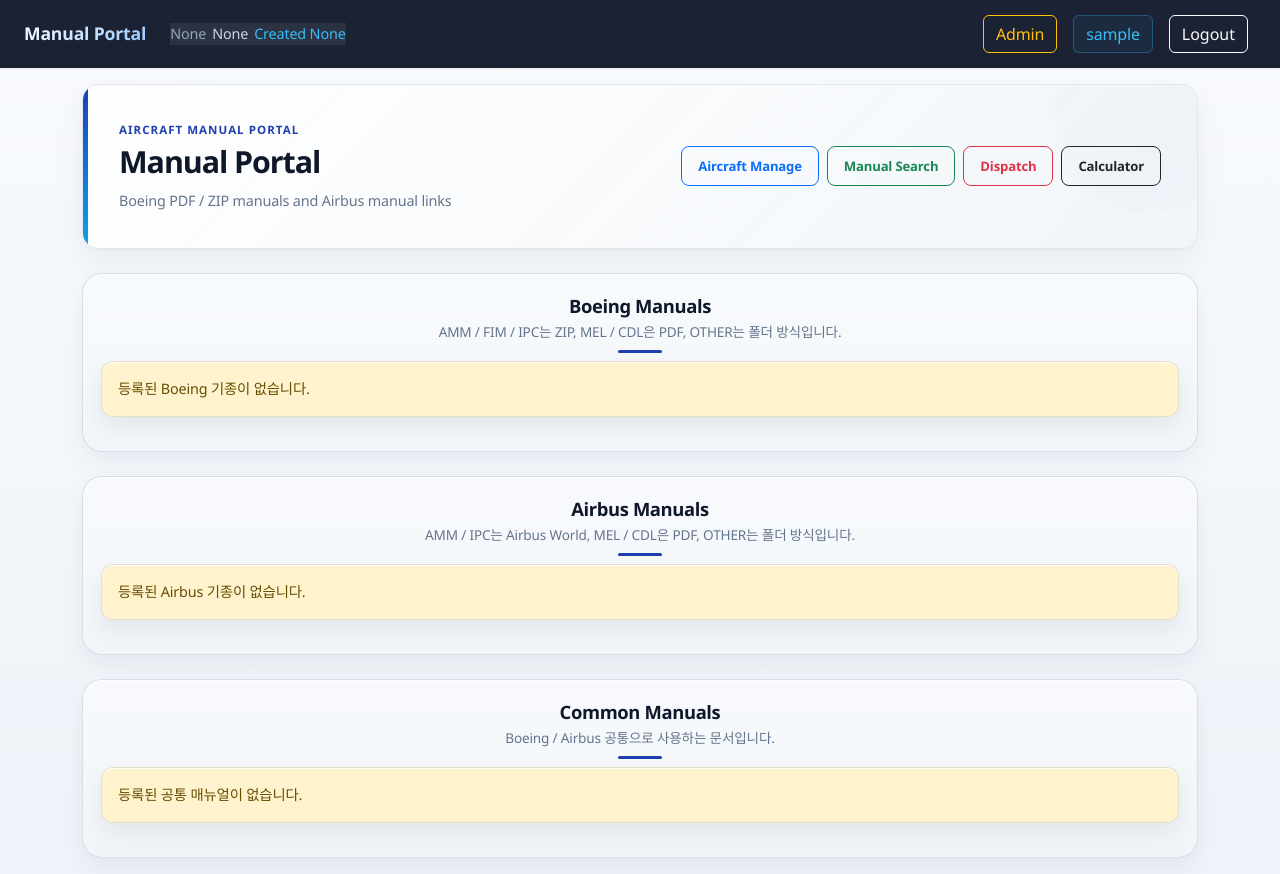
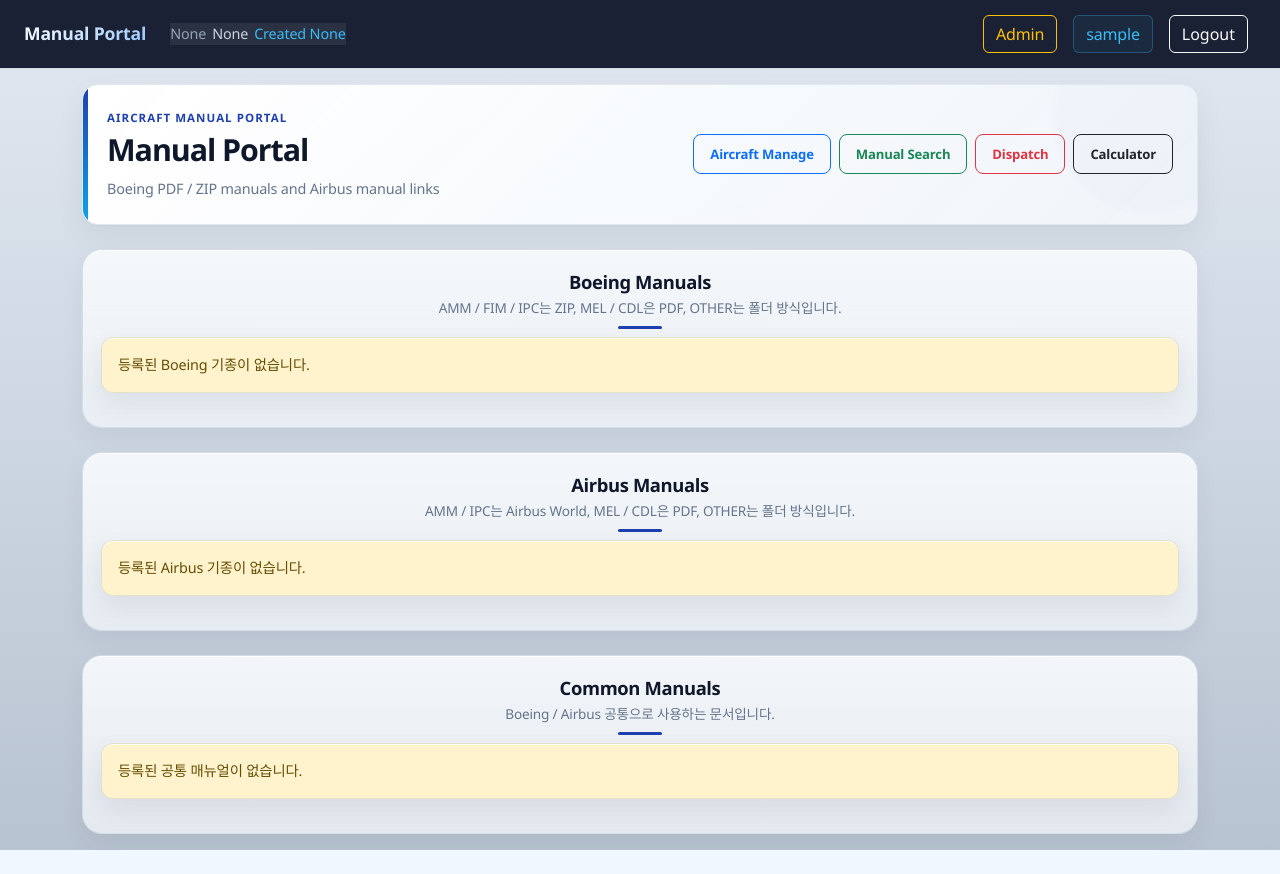
Before and after one commit to qndydfl/aircraft_maintenance, a Django app: page / in a window 1280 px wide. After the commit the page ends 850 px from the top, so only its background shows below. Run offline with Django 5.2, Linux system fonts and the light colour scheme; the visitor is signed in with stand-in values (Sample User, id 1); data that the repository does not hold is empty.

Commit message:
change base, portal_component.css

```diff
--- a/static/css/base.css
+++ b/static/css/base.css
@@ -122,9 +122,9 @@
     background:
         linear-gradient(
             180deg,
-            #f8fafc 0%,
-            #f3f6fb 55%,
-            #eef3f9 100%
+            #e2e8f0 0%,
+            #cbd5e1 55%,
+            #b8c3d1 100%
         );
     font-family: var(--font-sans);
     font-size: var(--text-base);
--- a/static/css/portal_components.css
+++ b/static/css/portal_components.css
@@ -1183,7 +1183,7 @@
 .page-hero {
     position: relative;
     overflow: hidden;
-    padding: clamp(1.4rem, 3vw, 2.25rem);
+    padding: clamp(1rem, 2vw, 1.5rem);
     background:
         linear-gradient(
             135deg,
--- a/templates/base.html
+++ b/templates/base.html
@@ -26,8 +26,8 @@
     <link href="https://cdn.jsdelivr.net/npm/bootstrap@5.3.3/dist/css/bootstrap.min.css"
         rel="stylesheet">
 
-    <link href="{% static 'css/base.css' %}?v=58" rel="stylesheet">
-    <link href="{% static 'css/portal_components.css' %}?v=58" rel="stylesheet">
+    <link href="{% static 'css/base.css' %}?v=59" rel="stylesheet">
+    <link href="{% static 'css/portal_components.css' %}?v=59" rel="stylesheet">
 
     <script defer src="https://cdn.jsdelivr.net/npm/bootstrap@5.3.3/dist/js/bootstrap.bundle.min.js">
     </script>
--- a/templates/service-worker.js
+++ b/templates/service-worker.js
@@ -1,4 +1,4 @@
-const CACHE_NAME = "manual-portal-static-v84";
+const CACHE_NAME = "manual-portal-static-v85";
 
 const STATIC_ASSETS = [
     "/static/manifest.webmanifest",
```
